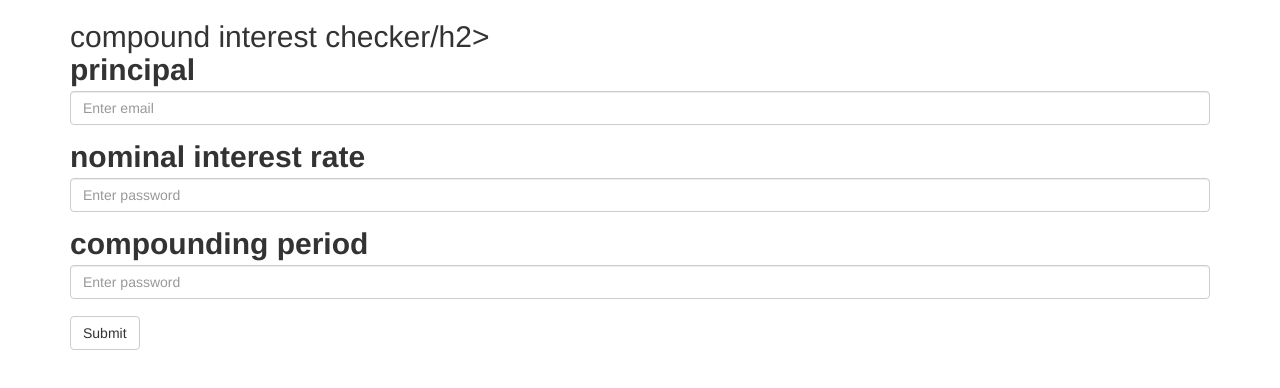
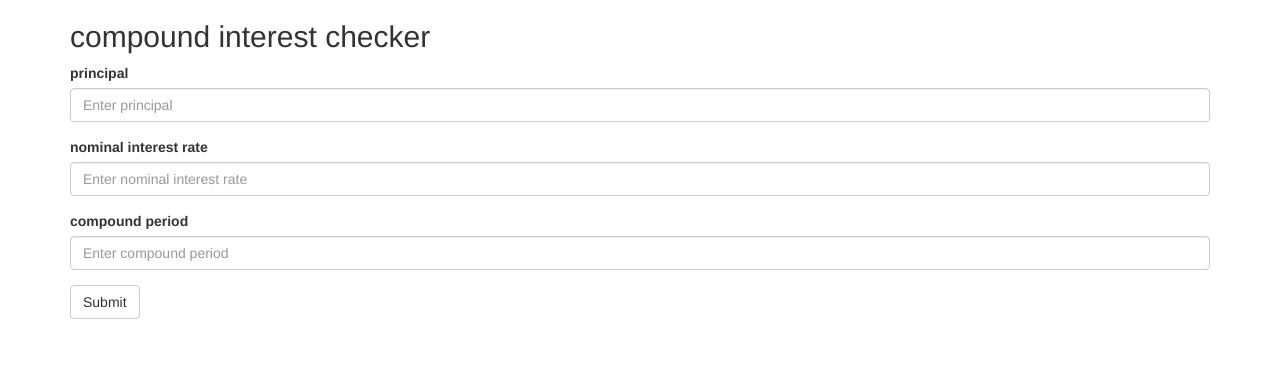
Before and after one commit to enebret/compound-interest-calculator, a plain HTML site: page index.html in a window 1280 px wide. Drawn offline with nearby package versions, Linux system fonts and the light colour scheme.

Commit message:
minor edits

```diff
--- a/index.html
+++ b/index.html
@@ -14,19 +14,19 @@
 <!--number of compounding period = n-->
 <!---->
 <div class="container">
-  <h2>compound interest checker/h2>
+  <h2>compound interest checker</h2>
   <form action="/action_page.php">
     <div class="form-group">
       <label for="principal">principal</label>
-      <input type="text" class="form-control" id="pi" placeholder="Enter email" name="email">
+      <input type="text" class="form-control" id="pi" placeholder="Enter principal" name="email">
     </div>
     <div class="form-group">
       <label for="nominal">nominal interest rate</label>
-      <input type="password" class="form-control" id="nir" placeholder="Enter password" name="pwd">
+      <input type="password" class="form-control" id="nir" placeholder="Enter nominal interest rate" name="pwd">
     </div>
     <div class="form-group">
-      <label for="compounding">compounding period</label>
-      <input type="text" class="form-control" id="cp" placeholder="Enter password" name="pwd">
+      <label for="compounding">compound period</label>
+      <input type="text" class="form-control" id="cpp" placeholder="Enter compound period" name="pwd">
     </div>
     <button type="submit" class="btn btn-default">Submit</button>
     <script src="index.js"></script>
--- a/index.js
+++ b/index.js
@@ -9,3 +9,7 @@
   *
   *
   */
+ var pi,nir, cpp;
+ pi = document.getElementById(pi)
+ nir = document.getElementById(nir)
+ cpp = document.getElementById(cpp)
```
